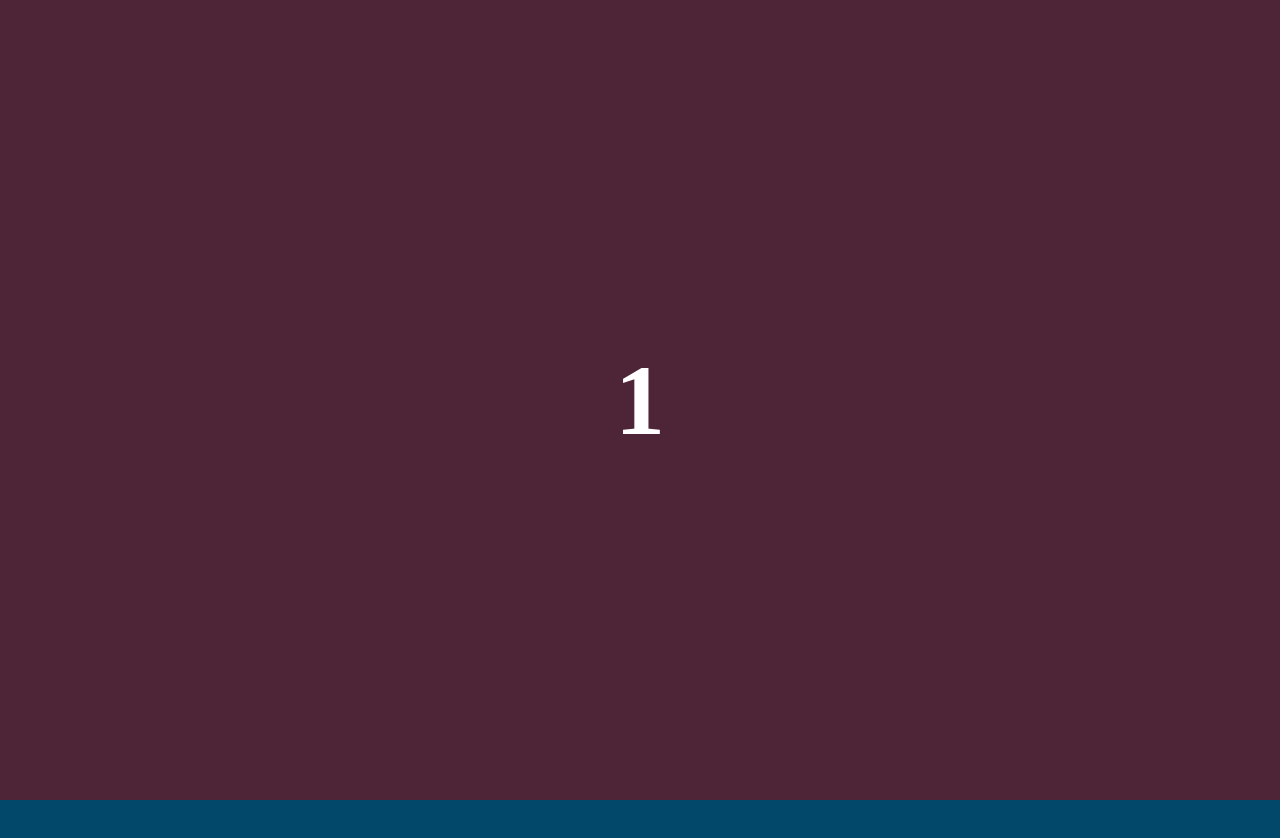
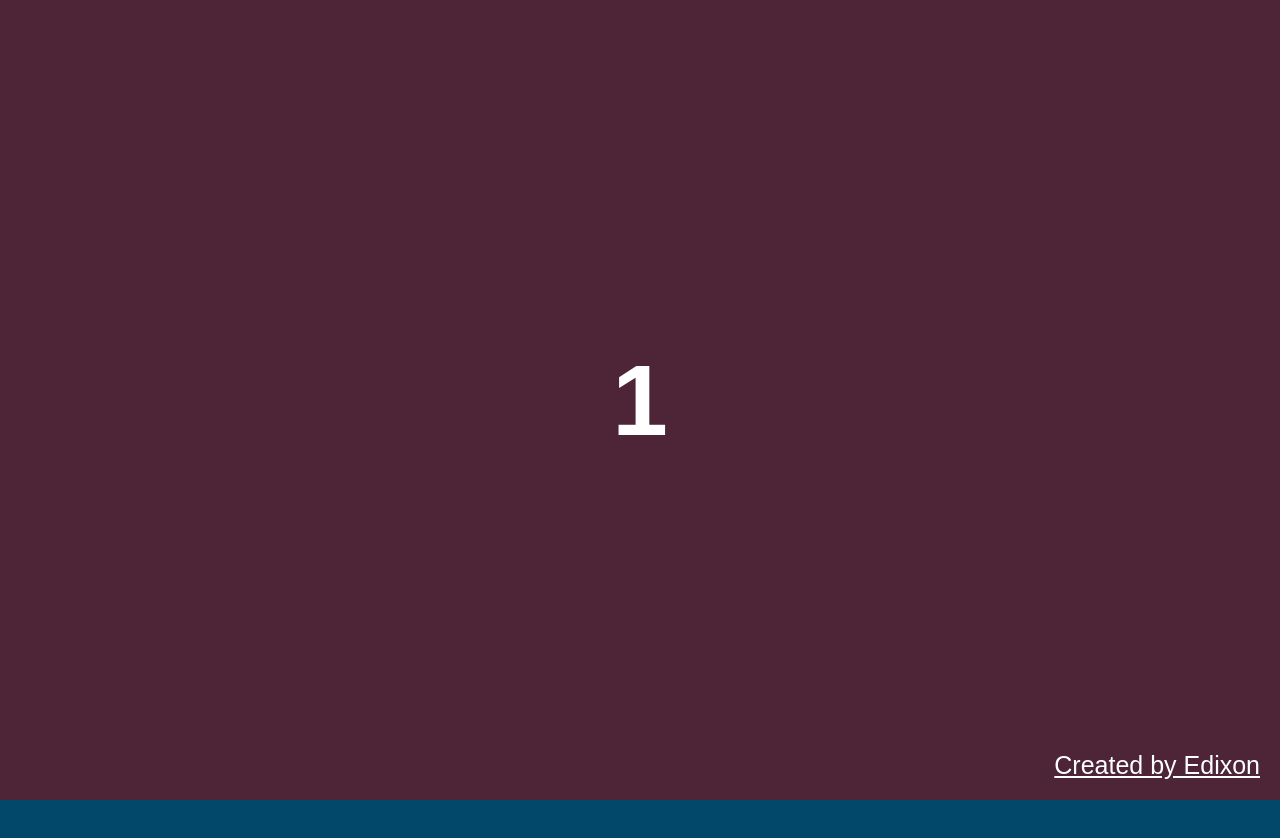
Before and after one commit to EdixonAlberto/slider-scroll, a plain HTML site: page index.html in a window 1280 px wide. Shown: the top 838 px of the page. Drawn offline with Linux system fonts and the light colour scheme.

Commit message:
add author

```diff
--- a/index.html
+++ b/index.html
@@ -14,6 +14,8 @@
       body {
         margin: 0;
         padding: 0;
+        font-family: sans-serif;
+
         scrollbar-width: none;
         -ms-overflow-style: none;
       }
@@ -72,6 +74,18 @@
         transform: translateY(100vh);
         z-index: 1;
       }
+
+      #author {
+        margin: auto;
+        position: fixed;
+        right: 20px;
+        bottom: 20px;
+
+        text-align: center;
+        color: #fff;
+        font-size: 25px;
+        z-index: 10;
+      }
     </style>
   </head>
   <body>
@@ -80,6 +94,8 @@
       <section class="s2">2</section>
       <section class="s3">3</section>
       <section class="s4">4</section>
+
+      <a id="author" href="https://github.com/EdixonAlberto">Created by Edixon</a>
     </div>
 
     <script>
```
